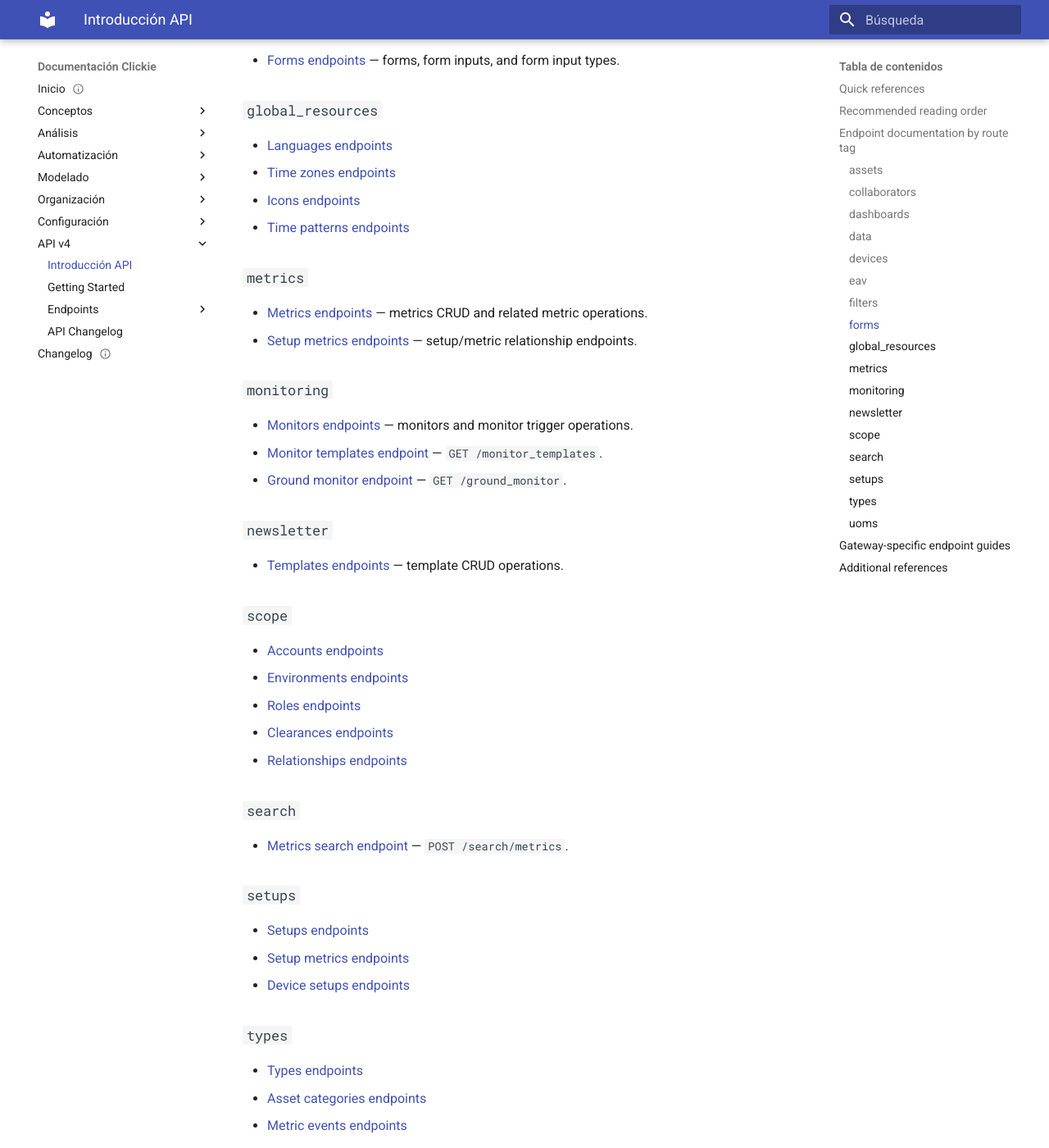
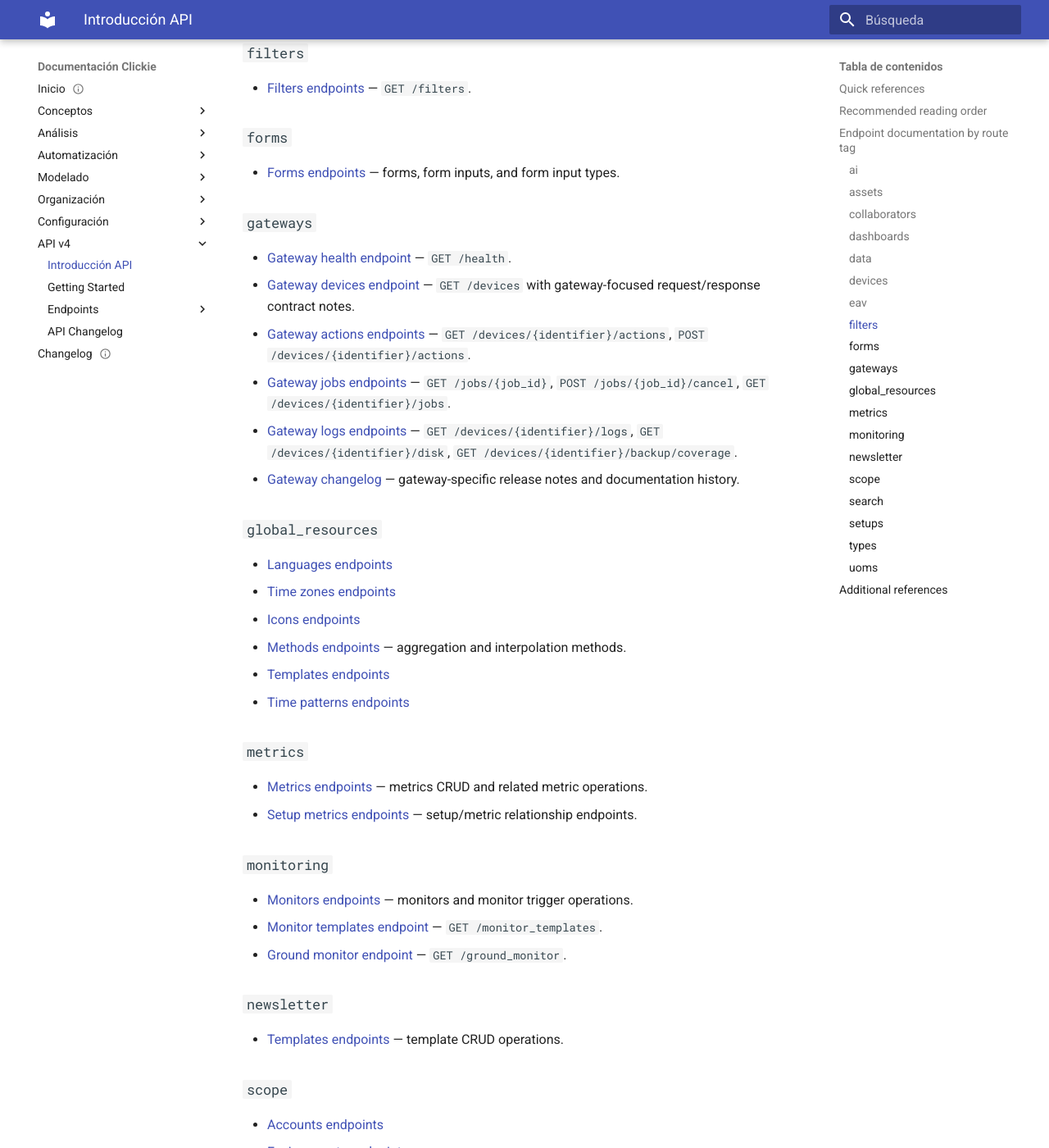
Before and after one commit to clickiespa/docv4, an MkDocs documentation site: the page built from docs/api/README.md, in a window 1280 px wide and 1400 px high, scrolled down 1721 px. Shown: the whole window at 82% size. Built offline with MkDocs 1.6.1 and Material for MkDocs 9.7.7, drawn with Linux system fonts in a browser that asks for light colours; some of the changed text lies outside the part shown.

Commit message:
docs: sync API documentation from source repository

```diff
--- a/docs/api/README.md
+++ b/docs/api/README.md
@@ -13,6 +13,10 @@ This page is designed as a client-facing guide so you can quickly find the right
 3. Check the latest updates in the [Changelog](changelog.md).
 
 ## Endpoint documentation by route tag
+
+### `ai`
+- [AI analysis endpoints](ai/analysis.md)
+- [AI assistants endpoints](ai/assistants.md)
 
 ### `assets`
 - [Assets endpoints](Assets/assets.md) — `GET /assets`, `POST /assets`, `GET /assets/{id_asset}`, `PUT /assets/{id_asset}`, `DELETE /assets/{id_asset}`.
@@ -43,10 +47,20 @@ This page is designed as a client-facing guide so you can quickly find the right
 ### `forms`
 - [Forms endpoints](Forms/forms.md) — forms, form inputs, and form input types.
 
+### `gateways`
+- [Gateway health endpoint](gateways/health.md) — `GET /health`.
+- [Gateway devices endpoint](gateways/devices.md) — `GET /devices` with gateway-focused request/response contract notes.
+- [Gateway actions endpoints](gateways/actions.md) — `GET /devices/{identifier}/actions`, `POST /devices/{identifier}/actions`.
+- [Gateway jobs endpoints](gateways/jobs.md) — `GET /jobs/{job_id}`, `POST /jobs/{job_id}/cancel`, `GET /devices/{identifier}/jobs`.
+- [Gateway logs endpoints](gateways/logs.md) — `GET /devices/{identifier}/logs`, `GET /devices/{identifier}/disk`, `GET /devices/{identifier}/backup/coverage`.
+- [Gateway changelog](gateways/changelog.md) — gateway-specific release notes and documentation history.
+
 ### `global_resources`
 - [Languages endpoints](Global_resources/languages.md)
 - [Time zones endpoints](Global_resources/time_zones.md)
 - [Icons endpoints](Global_resources/icons.md)
+- [Methods endpoints](Global_resources/methods.md) — aggregation and interpolation methods.
+- [Templates endpoints](Global_resources/templates.md)
 - [Time patterns endpoints](Global_resources/time_patterns.md)
 
 ### `metrics`
@@ -83,15 +97,6 @@ This page is designed as a client-facing guide so you can quickly find the right
 
 ### `uoms`
 - [UOMs endpoints](Uoms/uoms.md)
-- [Methods endpoints](Global_resources/methods.md) — aggregation and interpolation methods.
-
-## Gateway-specific endpoint guides
-
-- [Gateway health endpoint](gateways/health.md) — `GET /health`.
-- [Gateway devices endpoint](gateways/devices.md) — `GET /devices` with gateway-focused request/response contract notes.
-- [Gateway actions endpoints](gateways/actions.md) — `GET /devices/{identifier}/actions`, `POST /devices/{identifier}/actions`.
-- [Gateway jobs endpoints](gateways/jobs.md) — `GET /jobs/{job_id}`, `POST /jobs/{job_id}/cancel`, `GET /devices/{identifier}/jobs`.
-- [Gateway logs endpoints](gateways/logs.md) — `GET /devices/{identifier}/logs`, `GET /devices/{identifier}/disk`, `GET /devices/{identifier}/backup/coverage`.
 
 ## Additional references
 - [Changelog](changelog.md)
```
Also changed, not shown: docs/api/ai/analysis.md (+9 -1 lines), docs/api/changelog.md (+7 -0 lines).
